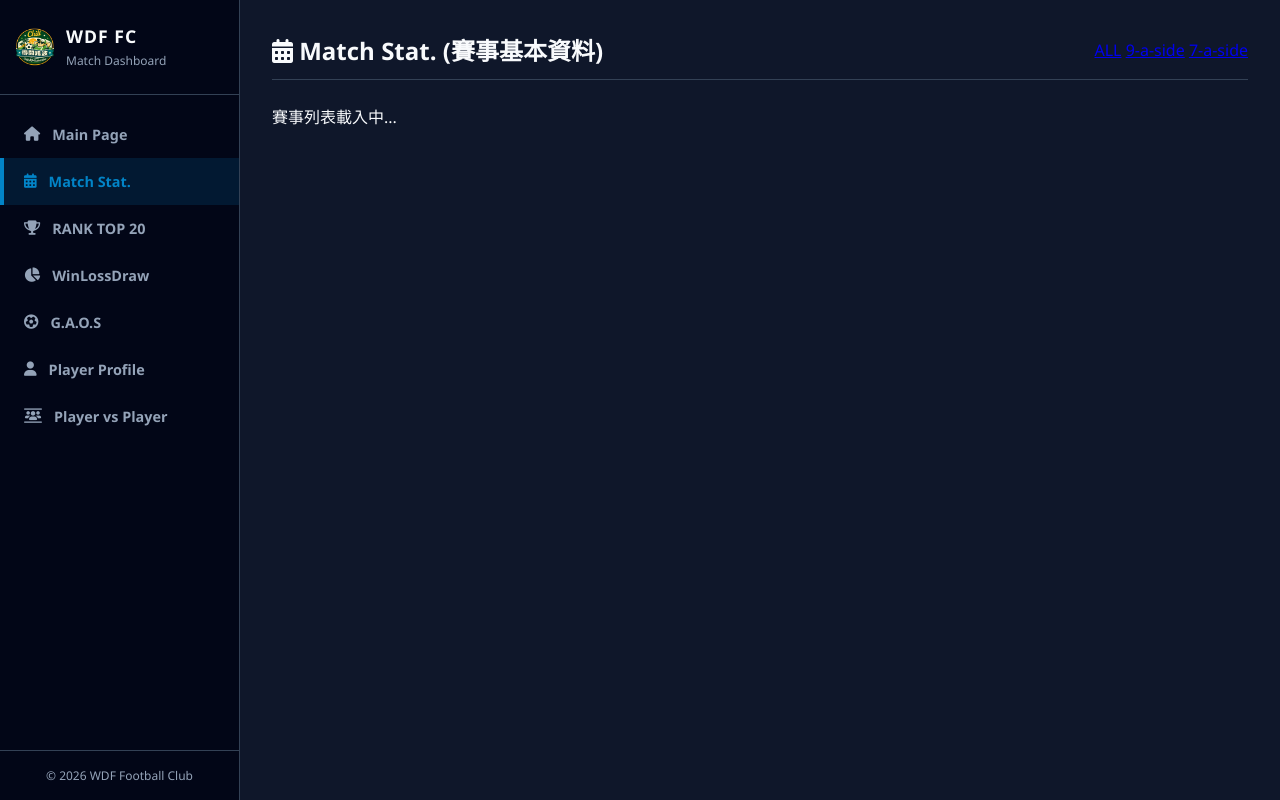
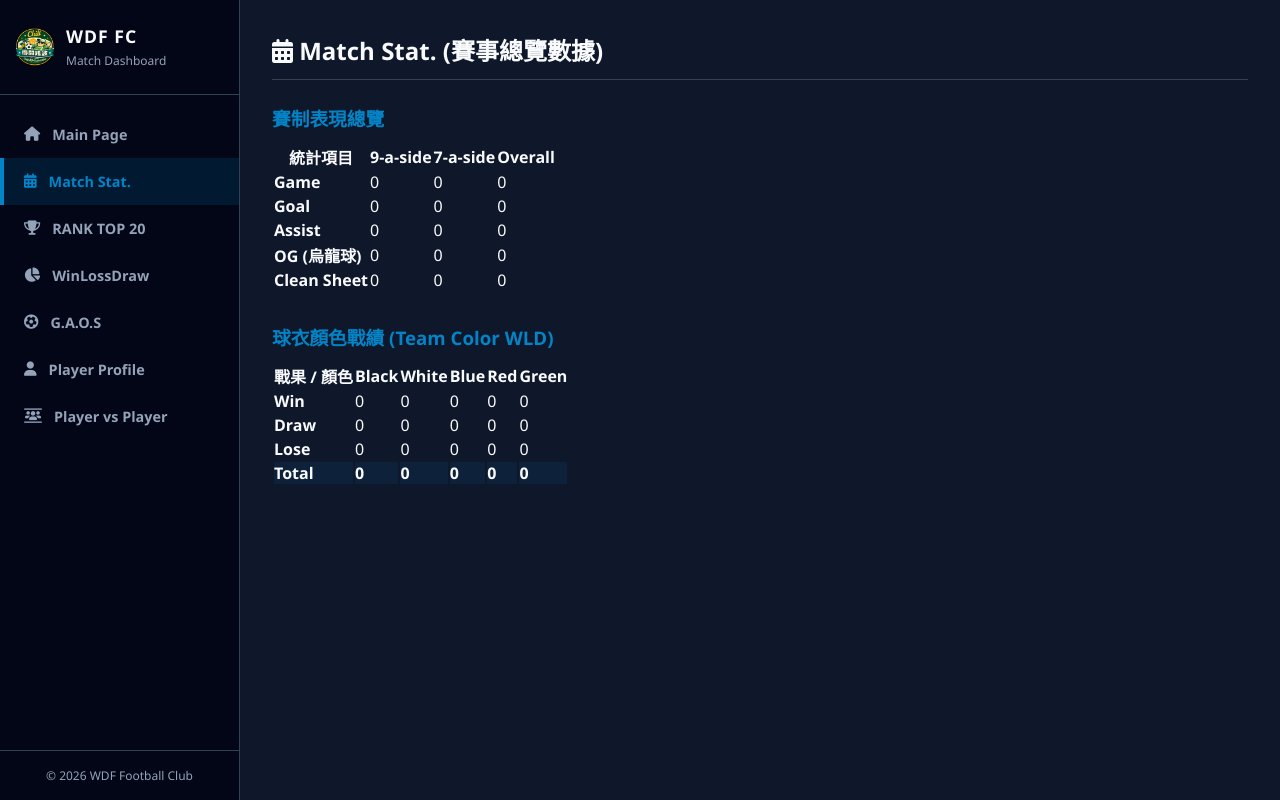
Before and after one commit to jasonkitkituk/wdf-dashboard, a Flask app: page / in a window 1280 px wide, after a click on "Match Stat.". Run offline with Flask 3, Linux system fonts and the light colour scheme; data that the repository does not hold is empty; some libraries are stand-ins or nearby versions.

Commit message:
feat: add match stat tables with modular sql files and updated dashboard layout

```diff
--- a/templates/index.html
+++ b/templates/index.html
@@ -81,7 +81,7 @@
             <section id="welcome" class="content-section active">
                 <div class="hero-welcome">
                     <div class="club-badge-large">
-                        <img src="{{ url_for('static', filename='image/logo.png') }}" alt="WDF Logo" class="club-logo-large">
+                        <img src="{{ url_for('static', filename='image/Chill40Football.png') }}" alt="WDF Logo" class="club-logo-large">
                     </div>
                     <h1> 得閒足球會 Walking Daddy Football Club</h1>
                     <p class="subtitle">WDF Club Match Analytics & Player Statistics</p>
@@ -124,15 +124,105 @@
             <!-- 1) Match Stat. -->
             <section id="match-stat" class="content-section">
                 <div class="section-header">
-                    <h2><i class="fa-solid fa-calendar-days"></i> Match Stat. (賽事基本資料)</h2>
-                    <div class="filter-group">
-                        <a href="/?type=all" class="btn active">ALL</a>
-                        <a href="/?type=9" class="btn">9-a-side</a>
-                        <a href="/?type=7" class="btn">7-a-side</a>
-                    </div>
+                    <h2><i class="fa-solid fa-calendar-days"></i> Match Stat. (賽事總覽數據)</h2>
                 </div>
-                <div class="data-card">
-                    <p class="placeholder-text">賽事列表載入中...</p>
+
+                <!-- 表格一：賽制數據統計 -->
+                <div class="stat-container" style="margin-bottom: 30px;">
+                    <h3 style="margin-bottom: 12px; color: var(--accent-color);">賽制表現總覽</h3>
+                    <table class="data-table">
+                        <thead>
+                            <tr>
+                                <th>統計項目</th>
+                                <th>9-a-side</th>
+                                <th>7-a-side</th>
+                                <th>Overall</th>
+                            </tr>
+                        </thead>
+                        <tbody>
+                            <tr>
+                                <td><strong>Game</strong></td>
+                                <td>{{ format_stats.games_9 if format_stats else 0 }}</td>
+                                <td>{{ format_stats.games_7 if format_stats else 0 }}</td>
+                                <td>{{ format_stats.games_overall if format_stats else 0 }}</td>
+                            </tr>
+                            <tr>
+                                <td><strong>Goal</strong></td>
+                                <td>{{ format_stats.goals_9 if format_stats else 0 }}</td>
+                                <td>{{ format_stats.goals_7 if format_stats else 0 }}</td>
+                                <td>{{ format_stats.goals_overall if format_stats else 0 }}</td>
+                            </tr>
+                            <tr>
+                                <td><strong>Assist</strong></td>
+                                <td>{{ format_stats.assists_9 if format_stats else 0 }}</td>
+                                <td>{{ format_stats.assists_7 if format_stats else 0 }}</td>
+                                <td>{{ format_stats.assists_overall if format_stats else 0 }}</td>
+                            </tr>
+                            <tr>
+                                <td><strong>OG (烏龍球)</strong></td>
+                                <td>{{ format_stats.og_9 if format_stats else 0 }}</td>
+                                <td>{{ format_stats.og_7 if format_stats else 0 }}</td>
+                                <td>{{ format_stats.og_overall if format_stats else 0 }}</td>
+                            </tr>
+                            <tr>
+                                <td><strong>Clean Sheet</strong></td>
+                                <td>{{ format_stats.cs_9 if format_stats else 0 }}</td>
+                                <td>{{ format_stats.cs_7 if format_stats else 0 }}</td>
+                                <td>{{ format_stats.cs_overall if format_stats else 0 }}</td>
+                            </tr>
+                        </tbody>
+                    </table>
+                </div>
+
+                <!-- 表格二：球衣顏色勝負統計 -->
+                <div class="stat-container">
+                    <h3 style="margin-bottom: 12px; color: var(--accent-color);">球衣顏色戰績 (Team Color WLD)</h3>
+                    <table class="data-table">
+                        <thead>
+                            <tr>
+                                <th>戰果 / 顏色</th>
+                                <th>Black</th>
+                                <th>White</th>
+                                <th>Blue</th>
+                                <th>Red</th>
+                                <th>Green</th>
+                            </tr>
+                        </thead>
+                        <tbody>
+                            <tr>
+                                <td><strong>Win</strong></td>
+                                <td>{{ team_stats.black_win if team_stats else 0 }}</td>
+                                <td>{{ team_stats.white_win if team_stats else 0 }}</td>
+                                <td>{{ team_stats.blue_win if team_stats else 0 }}</td>
+                                <td>{{ team_stats.red_win if team_stats else 0 }}</td>
+                                <td>{{ team_stats.green_win if team_stats else 0 }}</td>
+                            </tr>
+                            <tr>
+                                <td><strong>Draw</strong></td>
+                                <td>{{ team_stats.black_draw if team_stats else 0 }}</td>
+                                <td>{{ team_stats.white_draw if team_stats else 0 }}</td>
+                                <td>{{ team_stats.blue_draw if team_stats else 0 }}</td>
+                                <td>{{ team_stats.red_draw if team_stats else 0 }}</td>
+                                <td>{{ team_stats.green_draw if team_stats else 0 }}</td>
+                            </tr>
+                            <tr>
+                                <td><strong>Lose</strong></td>
+                                <td>{{ team_stats.black_lose if team_stats else 0 }}</td>
+                                <td>{{ team_stats.white_lose if team_stats else 0 }}</td>
+                                <td>{{ team_stats.blue_lose if team_stats else 0 }}</td>
+                                <td>{{ team_stats.red_lose if team_stats else 0 }}</td>
+                                <td>{{ team_stats.green_lose if team_stats else 0 }}</td>
+                            </tr>
+                            <tr style="background-color: rgba(2, 132, 199, 0.1);">
+                                <td><strong>Total</strong></td>
+                                <td><strong>{{ team_stats.black_total if team_stats else 0 }}</strong></td>
+                                <td><strong>{{ team_stats.white_total if team_stats else 0 }}</strong></td>
+                                <td><strong>{{ team_stats.blue_total if team_stats else 0 }}</strong></td>
+                                <td><strong>{{ team_stats.red_total if team_stats else 0 }}</strong></td>
+                                <td><strong>{{ team_stats.green_total if team_stats else 0 }}</strong></td>
+                            </tr>
+                        </tbody>
+                    </table>
                 </div>
             </section>
 
```
Also changed, not shown: sql/format_stats.sql (added, +28 -0 lines), sql/team_color_stats.sql (added, +25 -0 lines).
